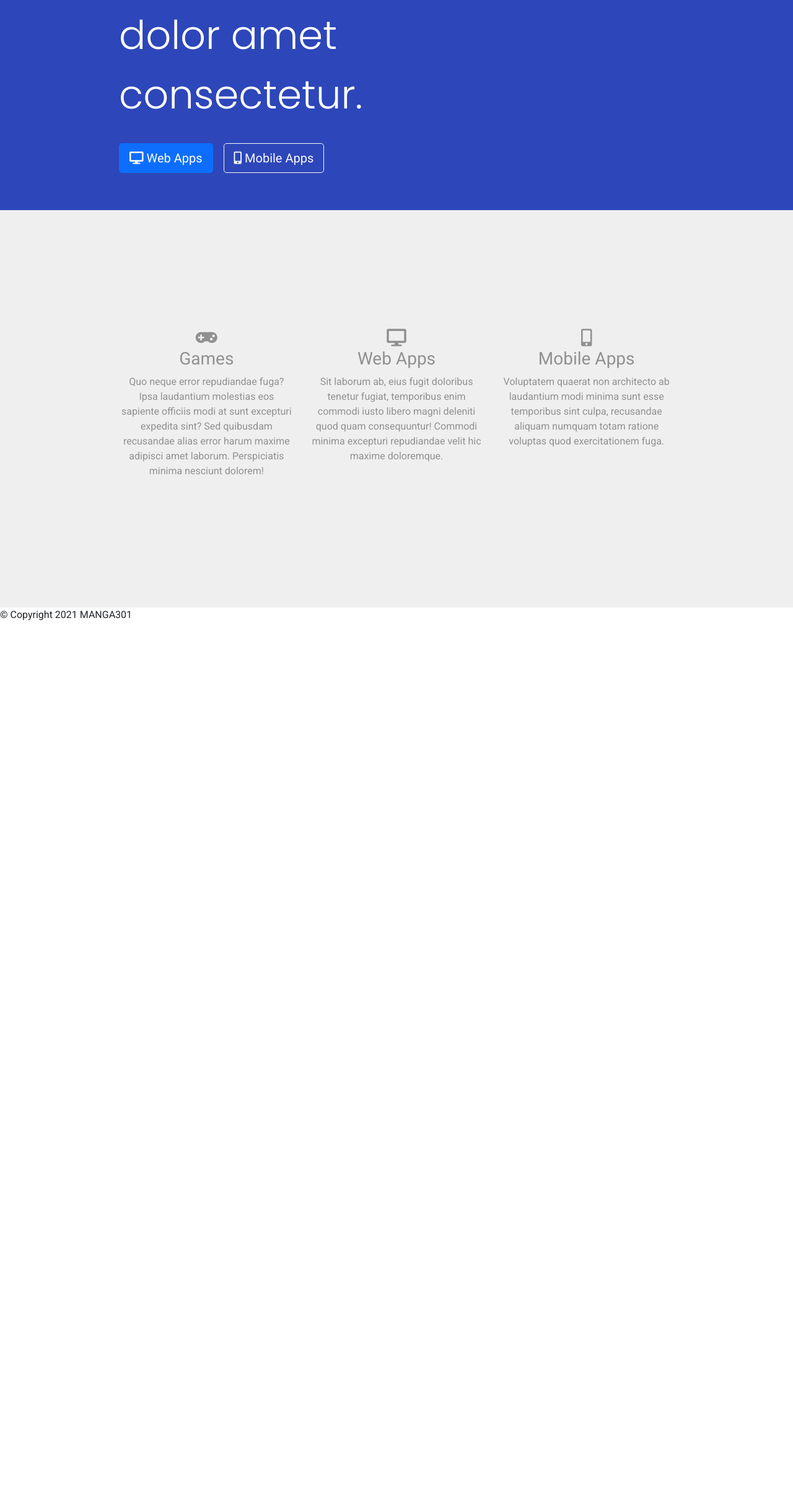
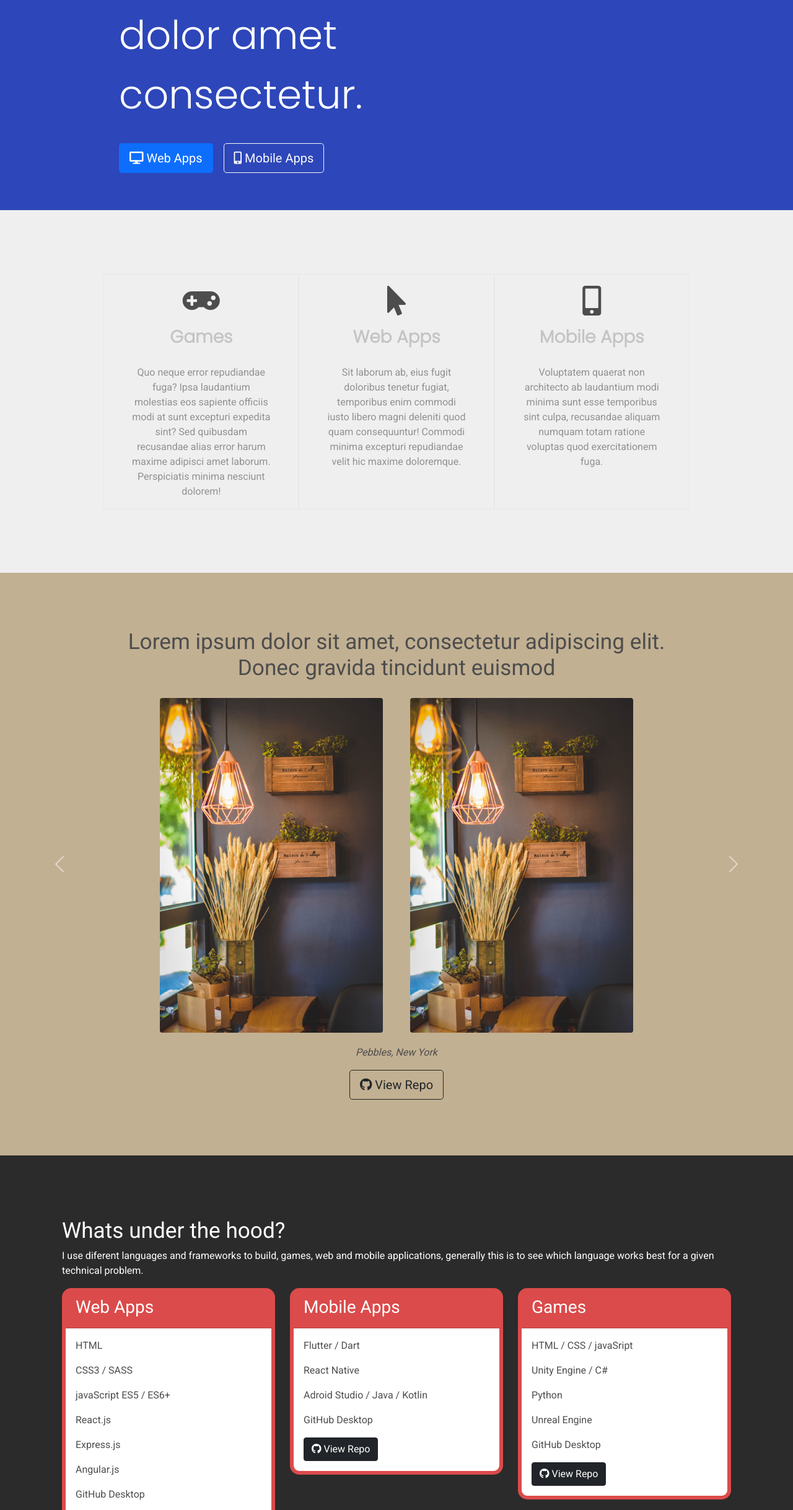
Before and after one commit to Manga301/manga301.github.io, a plain HTML site: page sample/index.html in a window 1280 px wide. Shown: the part 325-2761 px from the top of the page at 62% size. Before the commit the page ends 1345 px from the top, so only its background shows below. Drawn offline with nearby package versions, Linux system fonts and the light colour scheme.

Commit message:
updated design and tech section
Included bootstrap buttons and played around with background colors.

```diff
--- a/sample/css/styles.css
+++ b/sample/css/styles.css
@@ -1,5 +1,10 @@
 body{
     font-family: 'Roboto', sans-serif;
+}
+
+h2{
+    font-size: 2.2rem;
+
 }
 
 .logo-text{
@@ -56,12 +61,25 @@ body{
 
 .nav-item{
     padding: 0 18px;
+
 }
+
+.navbar-dark .navbar-nav .nav-link{
+    transition: transform 350ms ease, color 350ms ease, -webkit-transform 350ms ease;
+}
+
+.nav-link:hover {
+    -webkit-transform: translate(0px, -4px);
+    -ms-transform: translate(0px, -4px);
+    transform: translate(0px, -4px);
+    color: #9c9c9c;
+  }
 
 .nav-link{
     font-size: 1.1rem;
     font-family: 'Poppins', sans-serif;
     font-weight: 100;
+
 }
 
 /* Download Buttons */
@@ -69,17 +87,99 @@ body{
     margin: 5% 3% 5% 0; /* Top | Right | Left | Bottom */
 }
 
+/* Features Section */
+
 #features{
-    padding: 15% 15%;
+    padding: 8% 14%;
     background-color: #efefef;
     text-align: center;
 }
 
 .feature-block{
     color: #919191;
+    border: 1px solid #e7e7e7;
 }
 
 .feature-fa{
-    font-size: 28px;
+    font-size: 48px;
+    padding: 18px;
+    color: #4d4d4d;
+    transition: transform 350ms ease, color 350ms ease, -webkit-transform 350ms ease;
 
 }
+
+.feature-fa:hover{
+    -webkit-transform: translate(0px, -4px);
+    -ms-transform: translate(0px, -4px);
+    transform: translate(0px, -4px);
+    color: #9c9c9c;
+}
+
+.feature-title{
+    font-size: 1.75rem;
+    font-weight: 900;
+    font-family: 'Poppins';
+    color: #c4c4c4;
+    margin-bottom: 1.8rem;
+}
+
+.feature-text{
+
+    padding: 0 30px;
+}
+
+/* Designs Section */
+#designs{
+    color: #4d4d4d;
+    text-align: center;
+    background: #C2B092;
+}
+
+.design-img{
+    width: 400px;
+    border-radius: 24px;
+    padding: 20px;
+}
+
+.design-repo-btn{
+    margin: 0px;
+}
+
+.carousel-item{
+    padding: 7% 15%; /* 7% top and bottom | 15% left and right */
+}
+
+.carousel-control-next, .carousel-control-prev {
+    color:#4d4d4d;
+}
+
+/* tech section */
+
+#tech{
+    background: #2B2B2B;
+    color: #fff;
+    padding: 100px;
+}
+
+#tech .row{
+    color: #4d4d4d;
+}
+
+.card{
+    border: 6px solid #db4b4b;
+    border-radius: 15px;
+}
+
+.card-header{
+    background: #db4b4b;
+    color: #fff;
+}
+
+/* footer */
+#footer{
+    background: #151515;
+    padding: 30px;
+    margin: 0px;
+    color: #fff;
+    text-align: center;
+}
--- a/sample/index.html
+++ b/sample/index.html
@@ -85,26 +85,26 @@
 
   <section id="features">
 <div class="row">
-  <div class="col feature-block">
+  <div class="col-lg-4 col-md-6 feature-block">
     <i class="fas fa-gamepad feature-fa"></i>
-    <h3>Games</h3>
-    <p>Quo neque error repudiandae fuga? Ipsa laudantium molestias eos
+    <h3 class="feature-title">Games</h3>
+    <p class="feature-text">Quo neque error repudiandae fuga? Ipsa laudantium molestias eos
       sapiente officiis modi at sunt excepturi expedita sint? Sed quibusdam
       recusandae alias error harum maxime adipisci amet laborum. Perspiciatis
       minima nesciunt dolorem!</p>
   </div>
-  <div class="col feature-block">
-    <i class="fas fa-desktop feature-fa"></i>
-    <h3>Web Apps</h3>
-    <p>Sit laborum ab, eius fugit doloribus tenetur
+  <div class="col-lg-4 col-md-6 feature-block">
+    <i class="fas fa-mouse-pointer feature-fa"></i>
+    <h3 class="feature-title">Web Apps</h3>
+    <p class="feature-text">Sit laborum ab, eius fugit doloribus tenetur
       fugiat, temporibus enim commodi iusto libero magni deleniti quod quam
       consequuntur! Commodi minima excepturi repudiandae velit hic maxime
       doloremque.</p>
   </div>
-  <div class="col feature-block">
+  <div class="col-lg-4 col-md-6 feature-block">
     <i class="fas fa-mobile-alt feature-fa"></i>
-    <h3>Mobile Apps</h3>
-    <p>Voluptatem quaerat non architecto ab laudantium
+    <h3 class="feature-title">Mobile Apps</h3>
+    <p class="feature-text">Voluptatem quaerat non architecto ab laudantium
       modi minima sunt esse temporibus sint culpa, recusandae aliquam numquam
       totam ratione voluptas quod exercitationem fuga.</p>
   </div>
@@ -112,12 +112,99 @@
   </section>
 
 
+  <!-- Designs -->
 
+  <section id="designs">
+
+    <div id="carouselExampleControls" class="carousel slide" data-bs-ride="false">
+      <div class="carousel-inner">
+        <div class="carousel-item active">
+          <h2>Lorem ipsum dolor sit amet, consectetur adipiscing elit.
+            Donec gravida tincidunt euismod</h2>
+          <img src="images/sample_page_design.jpg" alt="dog-profile" class="design-img">
+          <img src="images/sample_page_design.jpg" alt="dog-profile" class="design-img">
+          <p><em>Pebbles, New York</em></p>
+          <button type="button" class="btn btn-outline-dark btn-lg download-button design-repo-btn"><i class="fab fa-github"></i> View Repo</button>
+        </div>
+        <div class="carousel-item">
+          <h2>Lorem ipsum dolor sit amet, consectetur adipiscing elit.
+            Donec gravida tincidunt euismod</h2>
+          <img src="images/sample_page_design.jpg" alt="dog-profile" class="design-img">
+          <img src="images/sample_page_design.jpg" alt="dog-profile" class="design-img">
+          <p><em>Pebbles, New York</em></p>
+          <button type="button" class="btn btn-outline-dark btn-lg download-button design-repo-btn"><i class="fab fa-github"></i> View Repo</button>
+
+        </div>
+
+      </div>
+      <a class="carousel-control-prev" type="button" data-bs-target="#carouselExampleControls"  data-bs-slide="prev"><span class="carousel-control-prev-icon"></span></a>
+      <a class="carousel-control-next" type="button" data-bs-target="#carouselExampleControls"  data-bs-slide="next"><span class="carousel-control-next-icon"></span></a>
+    </div>
+
+
+
+  </section>
+  <!-- Tech -->
+
+  <section id="tech">
+
+    <h2>Whats under the hood?</h2>
+    <p>I use diferent languages and frameworks to build, games, web and mobile applications, generally this is to see which language works best for a given technical problem.</p>
+
+    <div class="row">
+      <div class="col-lg-4 col-md-6">
+    <div class="card">
+      <div class="card-header">
+        <h3>Web Apps</h3>
+      </div>
+      <div class="card-body">
+        <p>HTML</p>
+        <p>CSS3 / SASS</p>
+        <p>javaScript ES5 / ES6+</p>
+        <p>React.js</p>
+        <p>Express.js</p>
+        <p>Angular.js</p>
+        <p>GitHub Desktop</p>
+        <button type="button" class="btn btn-outline-dark"><i class="fab fa-github"></i> View Repo</button>
+      </div>
+  </div>
+</div>
+<div class="col-lg-4 col-md-6">
+  <div class="card">
+    <div class="card-header">
+      <h3>Mobile Apps</h3>
+    </div>
+    <div class="card-body">
+      <p>Flutter / Dart</p>
+      <p>React Native</p>
+      <p>Adroid Studio / Java / Kotlin</p>
+      <p>GitHub Desktop</p>
+      <button type="button" class="btn btn-dark"><i class="fab fa-github"></i> View Repo</button>
+    </div>
+</div>
+</div>
+<div class="col-lg-4 col-md-12">
+<div class="card">
+  <div class="card-header">
+    <h3>Games</h3>
+  </div>
+  <div class="card-body">
+    <p>HTML / CSS / javaSript</p>
+    <p>Unity Engine / C#</p>
+    <p>Python</p>
+    <p>Unreal Engine</p>
+    <p>GitHub Desktop</p>
+    <button type="button" class="btn btn-dark"><i class="fab fa-github"></i> View Repo</button>
+  </div>
+</div>
+</div>
+</div>
+  </section>
   <!-- Footer -->
 
   <footer id="footer">
 
-    <p>© Copyright 2021 MANGA301</p>
+    <p>Copyright © 2021 @manga301</p>
 
   </footer>
 
```
Also changed, not shown: sample/images/bootstrap.png (added), sample/images/sample_img-1.png (added), sample/images/sample_page_design.jpg (added).
